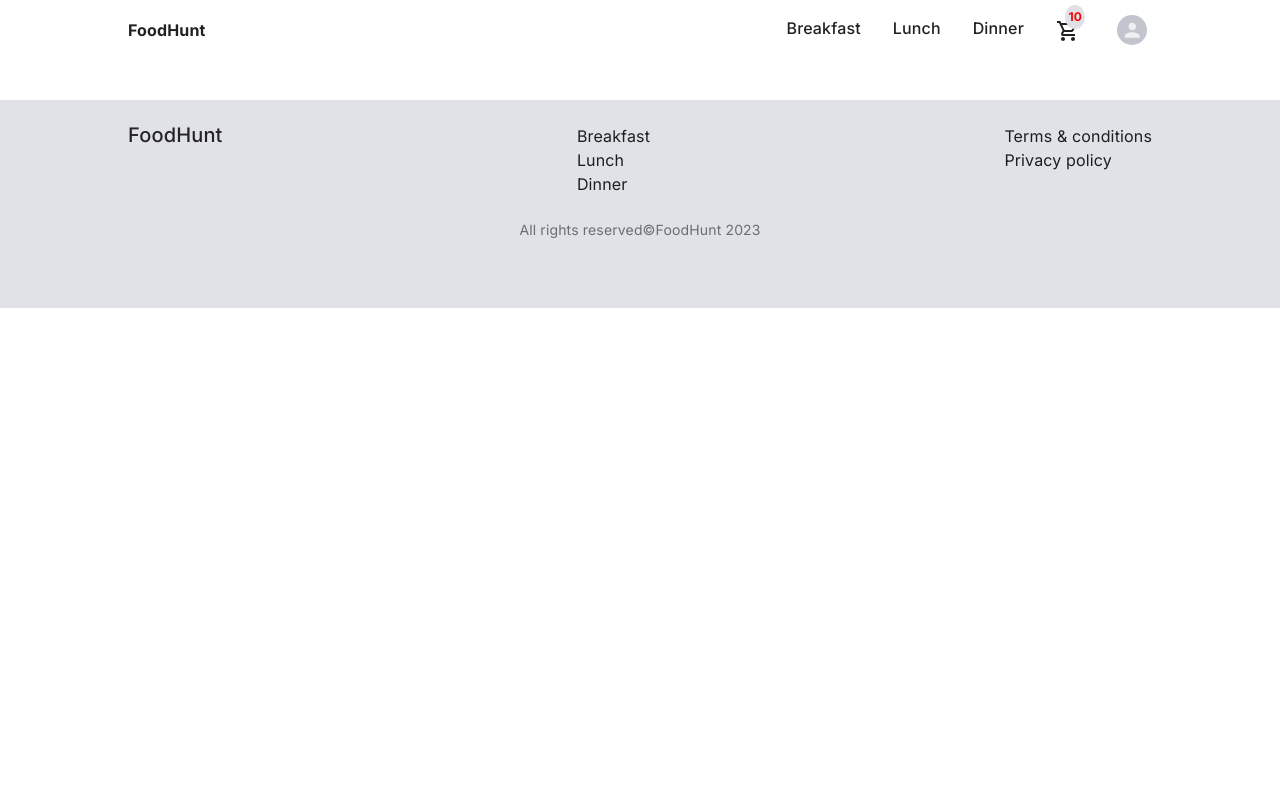
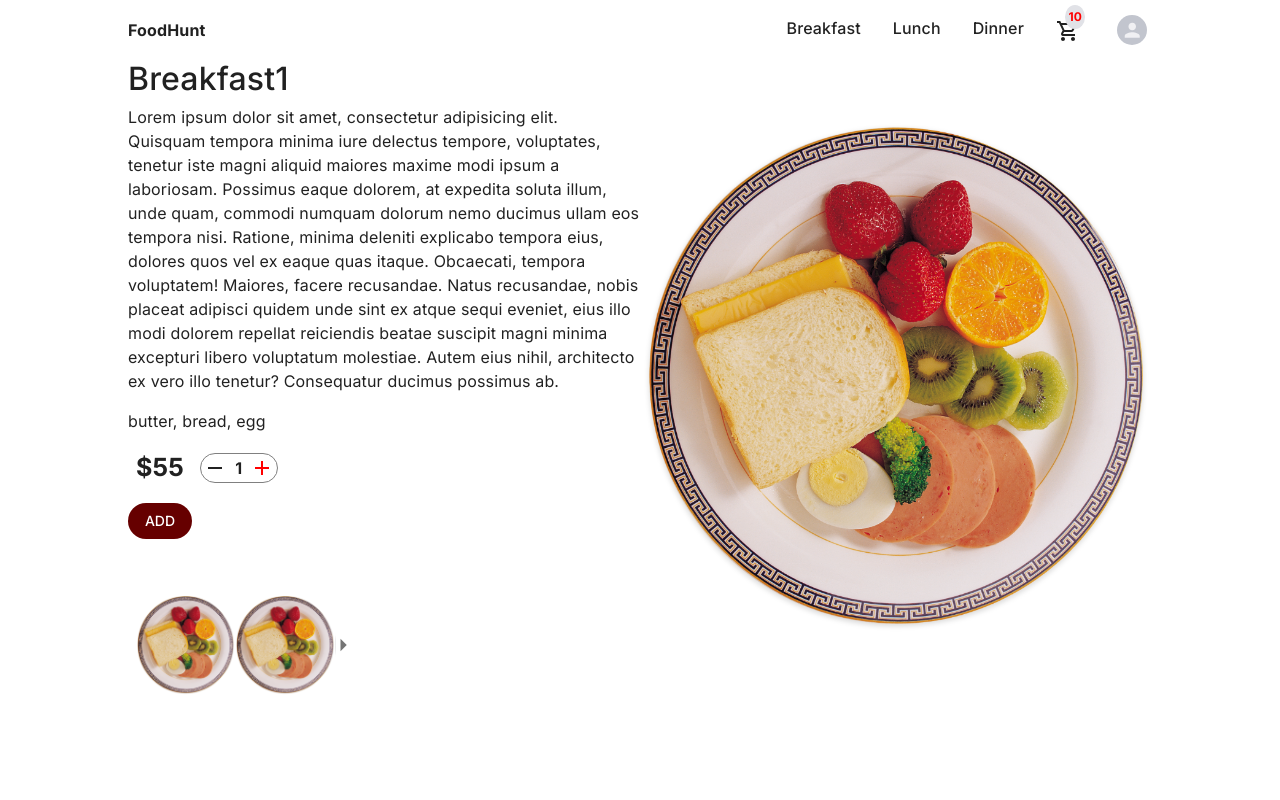
Before and after one commit to Waizul/FoodHunt, a React (Vite) app in the folder client/: page /breakfast/1 in a window 1280 px wide. Shown: the top 800 px of the page. Built offline with nearby package versions, Linux system fonts and the light colour scheme.

Commit message:
single item page

```diff
--- a/client/src/App.tsx
+++ b/client/src/App.tsx
@@ -4,7 +4,7 @@ import { createContext, useMemo, useState } from "react";
 import { BrowserRouter, Routes, Route } from "react-router-dom";
 
 import { themeSettings } from "./styles/theme";
-import { Home, SingleCategory } from "./pages";
+import { Home, SingleCategory, SingleItem } from "./pages";
 import { Navbar } from "./sections";
 import { Footer } from "./sections";
 
@@ -33,7 +33,8 @@ function App() {
 						<Navbar />
 						<Routes>
 							<Route path='/' element={<Home />} />
-							<Route path='/category/:categoryName' element={<SingleCategory />} />
+							<Route path='/:categoryName' element={<SingleCategory />} />
+							<Route path='/:categoryName/:itemId' element={<SingleItem />} />
 						</Routes>
 						<Footer />
 					</BrowserRouter>
--- a/client/src/components/itemCard/ItemCard.tsx
+++ b/client/src/components/itemCard/ItemCard.tsx
@@ -1,5 +1,5 @@
-import { ColorButton } from "@/styles";
-import { Expand, ExpandMore, More } from "@mui/icons-material";
+import { ColorButton, StyledLink } from "@/styles";
+import { ExpandMore } from "@mui/icons-material";
 import { Box, Stack, Typography } from "@mui/material";
 import { styled, useTheme } from "@mui/material/styles";
 import { useState } from "react";
@@ -11,7 +11,7 @@ type Props = {
 const Image = styled("img")({
 	maxWidth: 250,
 	objectFit: "contain",
-	marginBottom: 5
+	marginBottom: 5,
 });
 const ItemCard = ({ item }: Props) => {
 	const theme = useTheme();
@@ -21,9 +21,13 @@ const ItemCard = ({ item }: Props) => {
 	const handleExpandClick = () => {
 		setExpanded(!expanded);
 	};
-
+	console.log(item.id);
 	return (
-		<Stack alignItems={"center"} justifyContent={'center'} sx={{ height: "80vh", marginTop: "auto" }}>
+		<Stack
+			alignItems={"center"}
+			justifyContent={"center"}
+			sx={{ height: "80vh", marginTop: "auto" }}
+		>
 			<Box>
 				<Typography variant='h3' mb={2}>
 					{item.title}
@@ -41,7 +45,9 @@ const ItemCard = ({ item }: Props) => {
 					>
 						200 BDT
 					</Typography>
-					<ColorButton>Order now</ColorButton>
+					<StyledLink to={`/${item.category}/${item.id}`}>
+						<ColorButton>Order now</ColorButton>
+					</StyledLink>
 				</Stack>
 				<Box
 					sx={{
--- a/client/src/pages/index.ts
+++ b/client/src/pages/index.ts
@@ -1,4 +1,5 @@
 import Home from "./home/Home";
 import SingleCategory from "./singleCategory/SingleCategory";
+import SingleItem from "./singleItem/SingleItem";
 
-export { Home, SingleCategory };
+export { Home, SingleCategory, SingleItem };
--- a/client/src/pages/singleCategory/SingleCategory.tsx
+++ b/client/src/pages/singleCategory/SingleCategory.tsx
@@ -43,7 +43,7 @@ const SingleCategory = () => {
 					{items.length &&
 						items.map((item) => (
 							<Grid2 mobile={4} tablet={4} laptop={4} key={item.id} mb={10}>
-								<ItemCard item={item} />
+								<ItemCard item={item} categoryName={categoryName} />
 							</Grid2>
 						))}
 				</Grid2>
--- /dev/null
+++ b/client/src/pages/singleItem/SingleItem.tsx
@@ -0,0 +1,145 @@
+import { useState, useEffect } from "react";
+import { useNavigate, useParams } from "react-router-dom";
+import { styled } from "@mui/material/styles";
+
+import { Box, IconButton, Stack, Typography } from "@mui/material";
+import { ColorButton } from "@/styles";
+import { foodItems } from "@/data.js";
+import { Add, ArrowLeft, ArrowRight, Remove } from "@mui/icons-material";
+import Grid2 from "@mui/material/Unstable_Grid2/Grid2";
+
+type Props = {};
+type SliderProps = {
+	index: number;
+};
+
+const Slider = styled("div")<SliderProps>(({ theme, index }) => ({
+	width: "100px",
+	display: "flex",
+	transform: `translateX(${-100 * index}px)`,
+	transition: 'transform 1s ease'
+}));
+
+const SingleItem = (props: Props) => {
+	const [index, setIndex] = useState(0);
+	const [item, setItem] = useState<Item>();
+	const [categoryItems, setCategoryItems] = useState<Item[]>([]);
+
+	const { categoryName, itemId } = useParams();
+	const navigate = useNavigate();
+
+	useEffect(() => {
+		const items = foodItems.filter((item) => item.category === categoryName);
+		setCategoryItems(items);
+	}, [categoryName]);
+
+	useEffect(() => {
+		const item = foodItems.find((item) => item.id == itemId);
+		setItem(item);
+	}, [itemId]);
+	const handleClick = (dir) => {
+		if (dir === "l") {
+			index > 0 ? setIndex(index - 1) : setIndex(0);
+		} else {
+			index < categoryItems.length ? setIndex(index + 1) : setIndex(0);
+		}
+	};
+
+	return (
+		<section className='section'>
+			<Grid2 container>
+				<Grid2 mobile={6}>
+					<Typography variant='h1' mb={1}>
+						{item?.title}
+					</Typography>
+
+					{item?.desc}
+					{item?.ingredients.map((ing) => (
+						<p>{ing}</p>
+					))}
+					<Box>
+						<Stack
+							direction={"row"}
+							alignItems={"center"}
+							spacing={2}
+							my={2}
+							ml={1}
+						>
+							<Typography fontWeight={700} fontSize={25}>
+								$55
+							</Typography>
+							<Stack
+								direction={"row"}
+								spacing={1}
+								sx={{ border: "1px solid gray", borderRadius: 20, p: 0.3 }}
+							>
+								<Remove sx={{ cursor: "pointer" }} />
+								<Typography fontWeight={700}>1</Typography>
+								<Add sx={{ color: "red", cursor: "pointer" }} />
+							</Stack>
+						</Stack>
+					</Box>
+
+					<ColorButton>Add</ColorButton>
+
+					<Box
+						sx={{ marginTop: 7, width: "max-content", position: "relative" }}
+					>
+						<IconButton
+							onClick={() => handleClick("l")}
+							sx={{
+								cursor: "pointer",
+								position: "absolute",
+								top: 0,
+								left:-25,
+								bottom: 0,
+								zIndex: 10,
+							}}
+						>
+							{index === 0 ? "" : <ArrowLeft sx={{ fontSize: 30 }} />}
+						</IconButton>
+						<Box sx={{ width: "200px", marginLeft: 1, overflow: "hidden" }}>
+							<Slider index={index}>
+								{categoryItems.map((item) => (
+									<>
+										<img
+											src={item.image}
+											width={"100px"}
+											height={"100px"}
+											alt={item.title}
+											onClick={() => navigate(`/${categoryName}/${item.id}}`)}
+										/>
+									</>
+								))}
+							</Slider>
+						</Box>
+						<IconButton
+							onClick={() => handleClick("r")}
+							sx={{
+								cursor: "pointer",
+								position: "absolute",
+								top: 0,
+								right: -30,
+								bottom: 0,
+								zIndex: 10,
+							}}
+						>
+							<ArrowRight fontSize='large' sx={{ fontSize: 30 }} />
+						</IconButton>
+					</Box>
+				</Grid2>
+				<Grid2 mobile={6}>
+					<img
+						src={item?.image}
+						alt={item?.title}
+						width={"100%"}
+						height={"100%"}
+						style={{objectFit:'contain'}}
+					/>
+				</Grid2>
+			</Grid2>
+		</section>
+	);
+};
+
+export default SingleItem;
--- a/client/src/sections/navbar/Navbar.tsx
+++ b/client/src/sections/navbar/Navbar.tsx
@@ -37,7 +37,7 @@ const NavItem = styled("li")(({ theme }) => ({
 	listStyleType: "none",
 	display: "flex",
 	alignItems: "center",
-	paddingBottom: theme.breakpoints.down('tablet') ? 5 : 0
+	paddingBottom: theme.breakpoints.down("tablet") ? 5 : 0,
 }));
 
 const Navbar = () => {
@@ -68,13 +68,13 @@ const Navbar = () => {
 					{matches && (
 						<>
 							<NavItem>
-								<StyledLink to={"/category/breakfast"}>Breakfast</StyledLink>
+								<StyledLink to={"/breakfast"}>Breakfast</StyledLink>
 							</NavItem>
 							<NavItem>
-								<StyledLink to={"/category/lunch"}>Lunch</StyledLink>
+								<StyledLink to={"/lunch"}>Lunch</StyledLink>
 							</NavItem>
 							<NavItem>
-								<StyledLink to={"/category/dinner"}>Dinner</StyledLink>
+								<StyledLink to={"/dinner"}>Dinner</StyledLink>
 							</NavItem>
 						</>
 					)}
```
